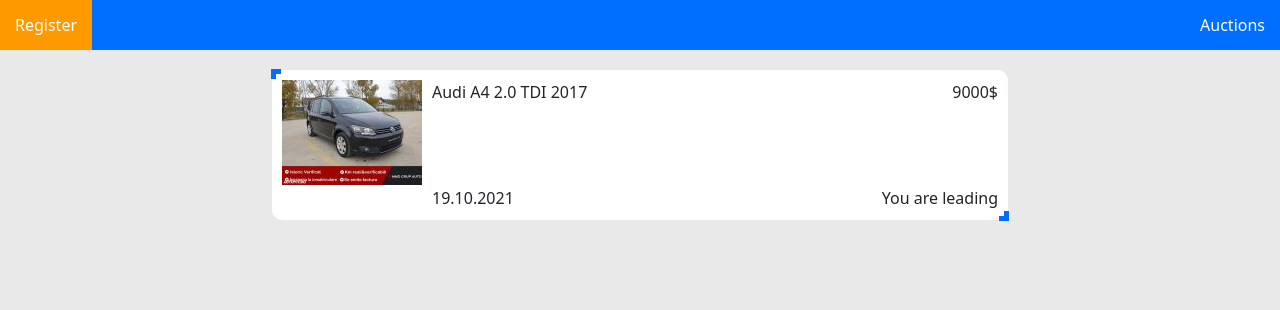
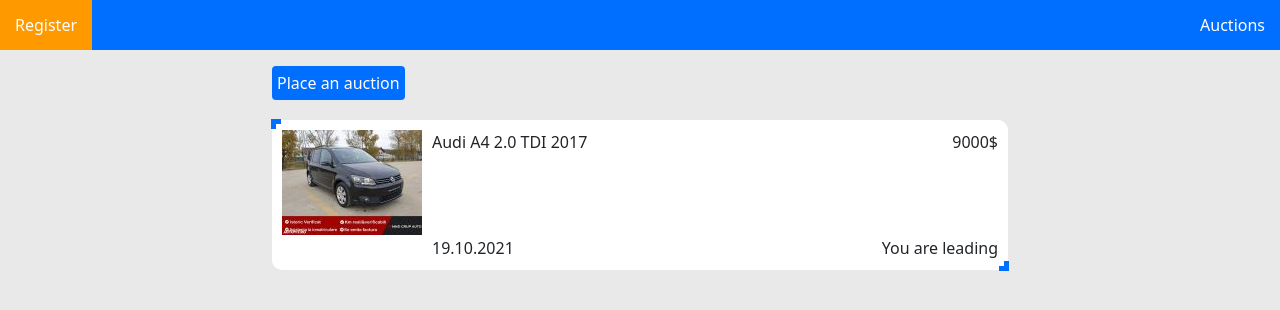
Before and after one commit to RobertDragoi/E-Bid, a React (Create React App) app in the folder client/: page /auctions in a window 1280 px wide. Shown: the top 310 px of the page. Built offline with nearby package versions, Linux system fonts and the light colour scheme.

Commit message:
Add button to place an auction

```diff
--- a/client/src/components/Auctions/Auctions.js
+++ b/client/src/components/Auctions/Auctions.js
@@ -1,11 +1,18 @@
 import React from "react";
 import Auction from "../Auction/Auction";
+import "./Auctions.scss";
 const Auctions = () => {
   return (
-    <div class="container">
+    <div class="container mt-3">
       <div class="row">
         <div className="col-2"></div>
         <div className="col-8">
+          <button
+            className="auctions-button"
+            onClick={() => console.log("button")}
+          >
+            Place an auction
+          </button>
           <Auction />
         </div>
         <div className="col-2"></div>
--- /dev/null
+++ b/client/src/components/Auctions/Auctions.scss
@@ -0,0 +1,15 @@
+@import "../../utils/variables.scss";
+.auctions {
+  &-button {
+    border-radius: 4px;
+    border: none;
+    padding: 5px 5px 5px 5px;
+    color: white;
+    background-color: $light-blue;
+    &:hover {
+      background-color: $orange;
+      color: white;
+      font-size: medium;
+    }
+  }
+}
```
